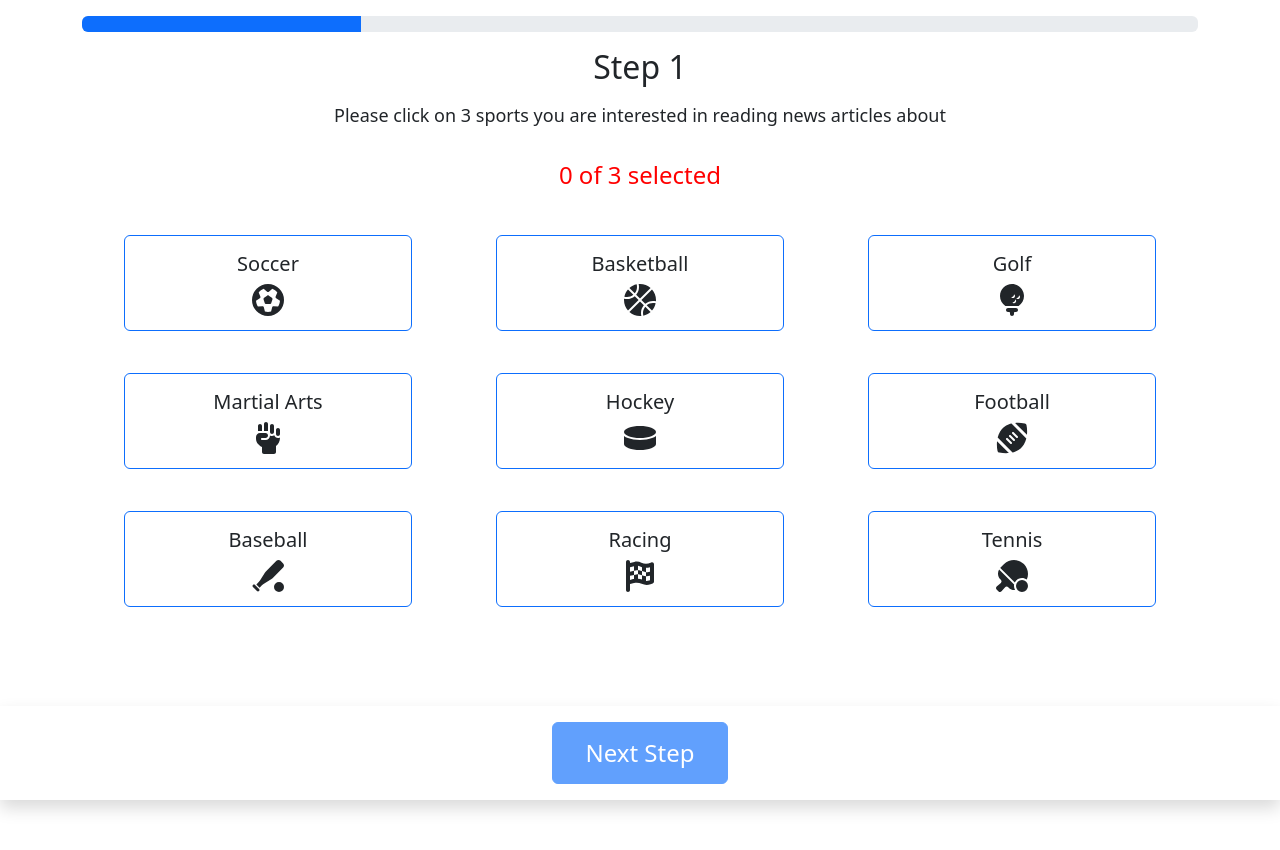
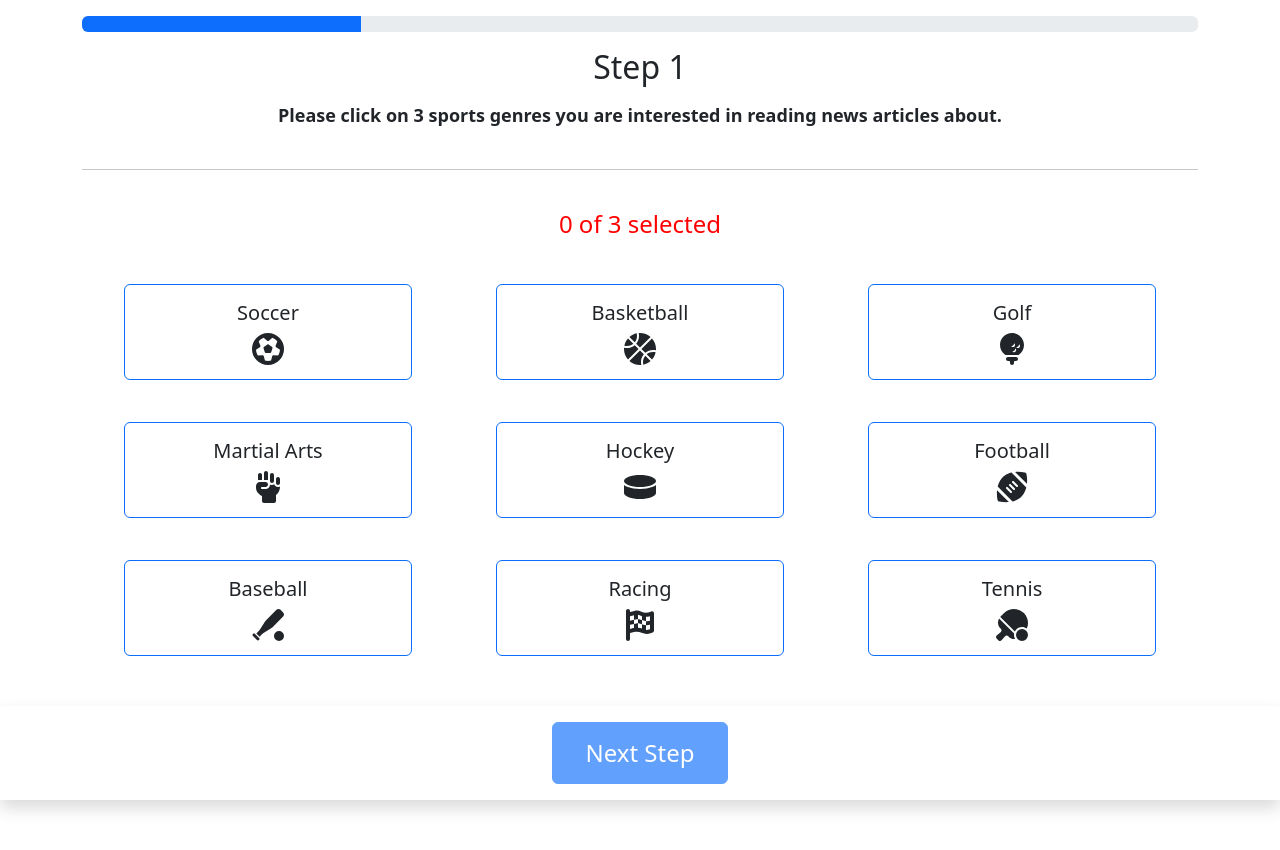
Before and after one commit to tordbm/master-user-study, a Vue app: page /select-cat in a window 1280 px wide. Shown: the top 850 px of the page. Built offline with nearby package versions, Linux system fonts and the light colour scheme.

Commit message:
add horizontal bar, make information bold and text fixes

```diff
--- a/src/pages/RecommendArticles.vue
+++ b/src/pages/RecommendArticles.vue
@@ -9,8 +9,9 @@
     </div>
     <h2 class="my-3">Step 3</h2>
     <p>
-      {{ info }}
+      <b>{{ info }}</b>
     </p>
+    <hr class="my-4" />
     <ContentLoader :loading="store.loading">
       <div v-if="!isMobile" class="container">
         <div class="row mt-3">
@@ -109,7 +110,7 @@ export default defineComponent({
   },
   data() {
     return {
-      info: ' Below are two proposed lists of articles based on your previous selection. Please answer the questionaire and click "Submit" when completed',
+      info: 'Below are two proposed lists of articles based on your previous selection. Look through both lists and their content. When ready, please answer the questionaire to the right and click "Submit" when completed.',
       isMobile: false,
       showRotateMessage: false,
     }
--- a/src/pages/SelectArticles.vue
+++ b/src/pages/SelectArticles.vue
@@ -2,8 +2,9 @@
   <div class="d-flex flex-column min-vh-100" @scroll="handleScroll">
     <h2 class="my-3">Step 2</h2>
     <p>
-      {{ info }}
+      <b>{{ info }}</b>
     </p>
+    <hr class="my-4" />
     <h4
       class="mt-2 mb-3 sticky-header"
       :style="
--- a/src/pages/SelectCategories.vue
+++ b/src/pages/SelectCategories.vue
@@ -2,8 +2,9 @@
   <div class="d-flex flex-column min-vh-100">
     <h2 class="my-3">Step 1</h2>
     <p>
-      {{ info }}
+      <b>{{ info }}</b>
     </p>
+    <hr class="my-4" />
     <h4
       class="my-3"
       :style="
@@ -48,7 +49,7 @@ export default defineComponent({
   },
   data() {
     return {
-      info: 'Please click on 3 sports you are interested in reading news articles about',
+      info: 'Please click on 3 sports genres you are interested in reading news articles about.',
     }
   },
   methods: {
--- a/src/pages/StartPage.vue
+++ b/src/pages/StartPage.vue
@@ -23,9 +23,10 @@
         </li>
       </ol>
       <p>
-        Click the "Next" button at the bottom of the screen to progress through
-        each step. If the button is disabled, then the progress criteria have
-        not been met, i.e. more answers are needed.
+        Click the "Next Step" button at the bottom of the screen to progress
+        through each step. At each step, additional information can be found at
+        the top of the screen. If the button is disabled, then the progress
+        criteria have not been met, i.e. more answers are needed.
       </p>
       <p>Estimated time of completion: <b>8 minutes</b></p>
     </div>
```
